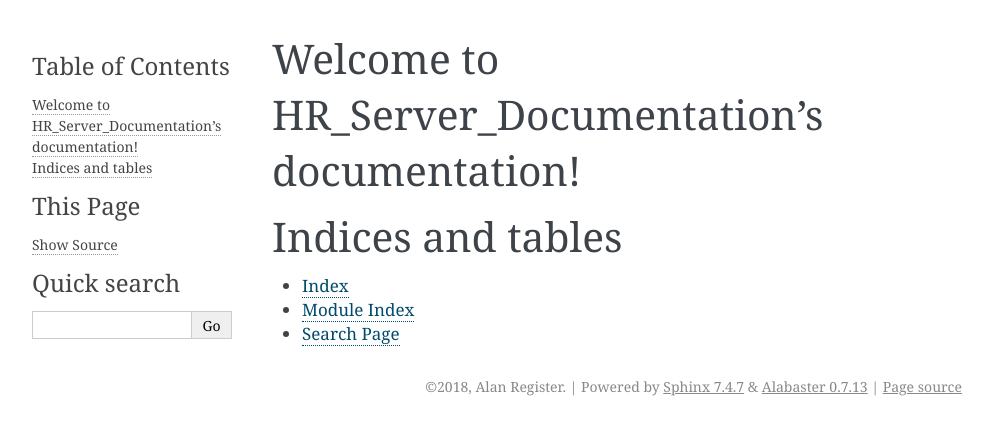
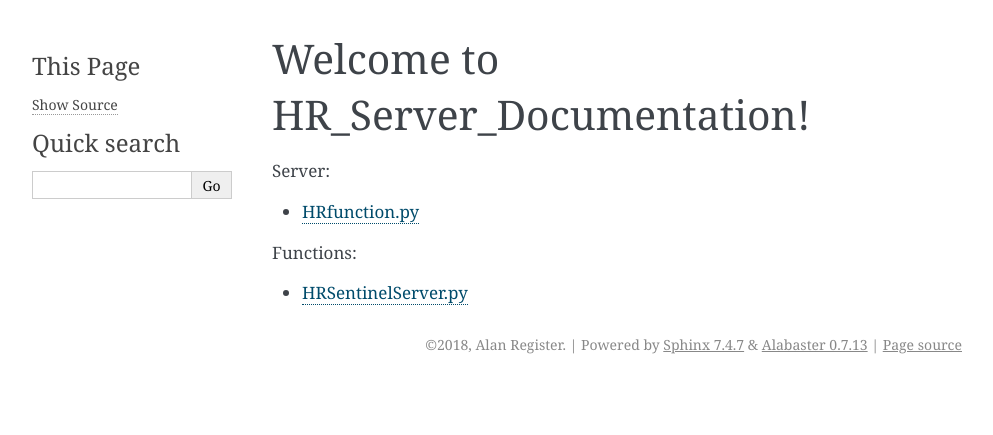
Before and after one commit to registera13/heart_rate_sentinel_server, a Sphinx documentation site: the page built from sphinx/index.rst, in a window 1280 px wide. Shown: the top 435 px of the page, without its empty margins (148-1141 px from the left). Built offline with Sphinx 7.4.7, drawn with Linux system fonts in a browser that asks for light colours.

Commit message:
doc server

```diff
--- /dev/null
+++ b/sphinx/code.rst
@@ -0,0 +1,5 @@
+HRfunction.py
+==================
+
+.. automodule:: HRfunction
+    :members:
--- /dev/null
+++ b/sphinx/code2.rst
@@ -0,0 +1,5 @@
+HRSentinelServer.py
+=======================
+
+.. automodule:: HRSentinelServer
+    :members:
--- a/sphinx/conf.py
+++ b/sphinx/conf.py
@@ -12,9 +12,9 @@
 # add these directories to sys.path here. If the directory is relative to the
 # documentation root, use os.path.abspath to make it absolute, like shown here.
 #
-# import os
-# import sys
-# sys.path.insert(0, os.path.abspath('.'))
+import os
+import sys
+sys.path.insert(0, os.path.abspath('../'))
 
 
 # -- Project information -----------------------------------------------------
--- a/sphinx/index.rst
+++ b/sphinx/index.rst
@@ -3,18 +3,17 @@
    You can adapt this file completely to your liking, but it should at least
    contain the root `toctree` directive.
 
-Welcome to HR_Server_Documentation's documentation!
+Welcome to HR_Server_Documentation!
 ===================================================
 
 .. toctree::
    :maxdepth: 2
-   :caption: Contents:
+   :caption: Server:
 
+   code
 
+.. toctree::
+   :maxdepth: 2
+   :caption: Functions:
 
-Indices and tables
-==================
-
-* :ref:`genindex`
-* :ref:`modindex`
-* :ref:`search`
+   code2
```
Also changed, not shown: 1 other file.
